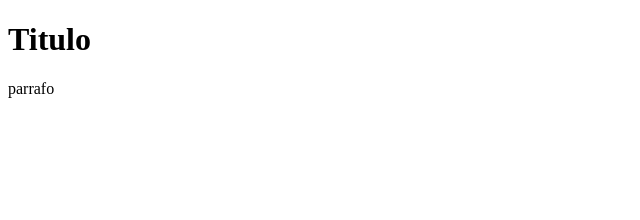
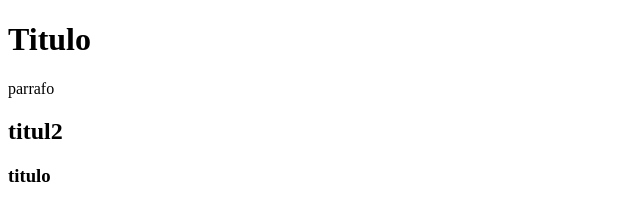
Before and after one commit to JuanPabloBrussini/mi_repositorio, a plain HTML site: page index.html in a window 1280 px wide. Shown: the whole page, without its empty margins (0-640 px from the left). Drawn offline with Linux system fonts and the light colour scheme.

Commit message:
agregue un h3

```diff
--- a/index.html
+++ b/index.html
@@ -8,5 +8,7 @@
 <body>
     <h1>Titulo</h1>
 <p>parrafo</p>
+<h2>titul2</h2>
+<h3>titulo</h3>
     </body>
 </html>
```
